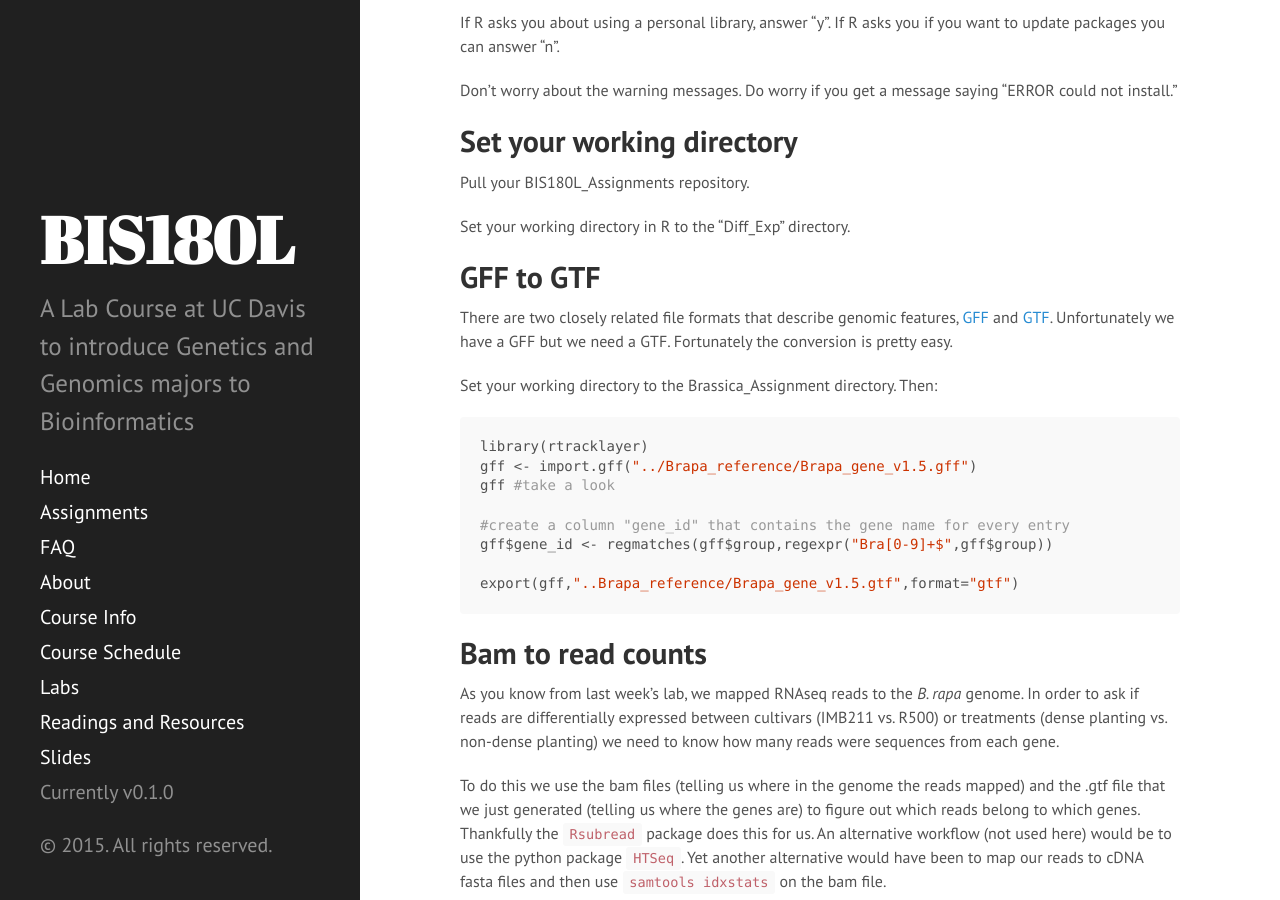
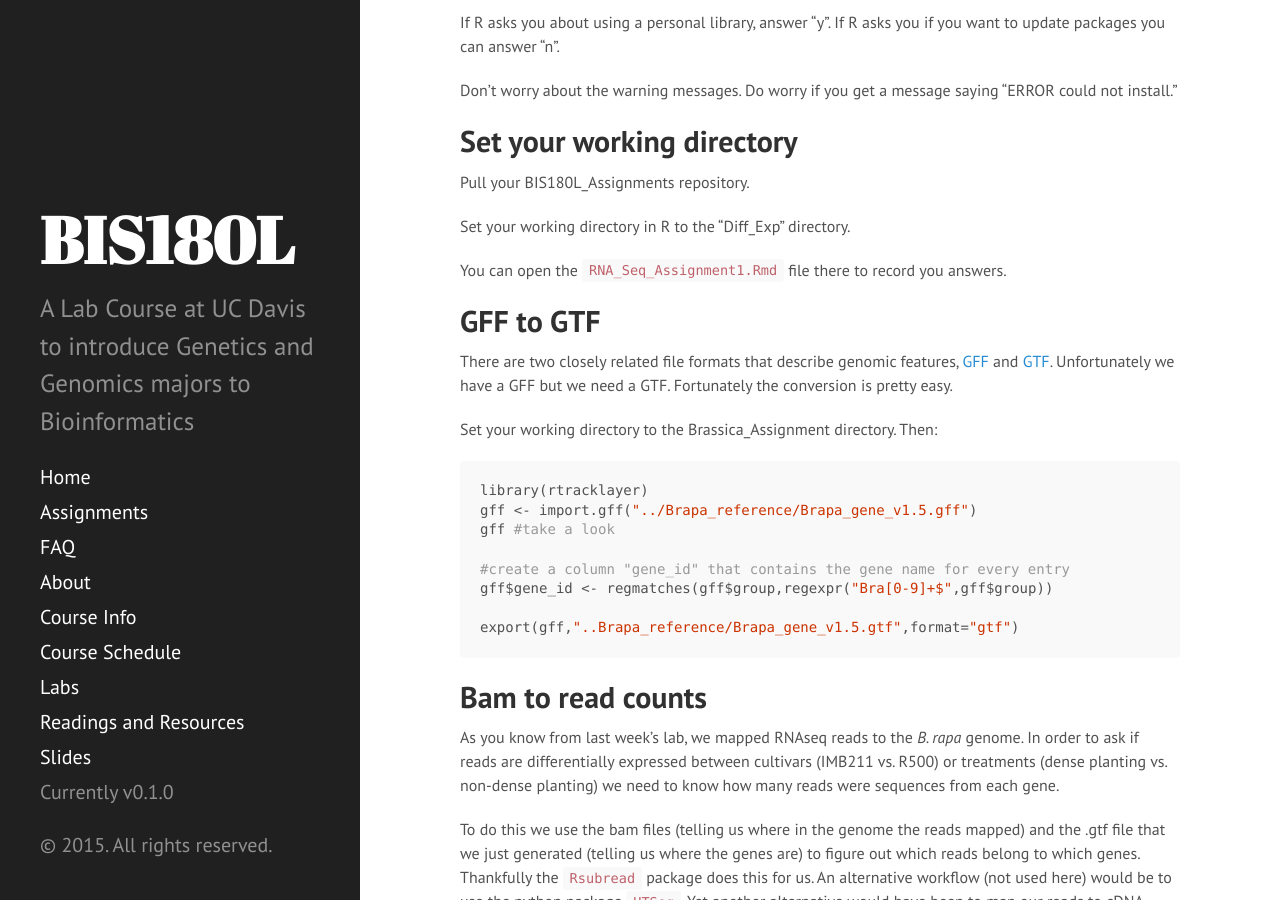
Before and after one commit to rjcmarkelz/BIS180L_web, a Jekyll site: the page built from _posts/2015-05-12-RNAseq-edgeR.md, in a window 1280 px wide and 900 px high, scrolled down 1622 px. Built offline with Jekyll 4.4.1, drawn with Linux system fonts in a browser that asks for light colours; Markdown is read by kramdown in place of the engine named in the settings.

Commit message:
minor update to RNAseq lab

```diff
--- a/_posts/2015-05-12-RNAseq-edgeR.md
+++ b/_posts/2015-05-12-RNAseq-edgeR.md
@@ -52,6 +52,8 @@ Don't worry about the warning messages.  Do worry if you get a message saying "E
 Pull your BIS180L_Assignments repository.
 
 Set your working directory in R to the "Diff_Exp" directory.
+
+You can open the `RNA_Seq_Assignment1.Rmd` file there to record you answers.
 
 ## GFF to GTF
 
--- a/_rmd/2015-05-12-RNAseq-edgeR.Rmd
+++ b/_rmd/2015-05-12-RNAseq-edgeR.Rmd
@@ -53,6 +53,8 @@ Don't worry about the warning messages.  Do worry if you get a message saying "E
 Pull your BIS180L_Assignments repository.
 
 Set your working directory in R to the "Diff_Exp" directory.
+
+You can open the `RNA_Seq_Assignment1.Rmd` file there to record you answers.
 
 ## GFF to GTF
 
```
